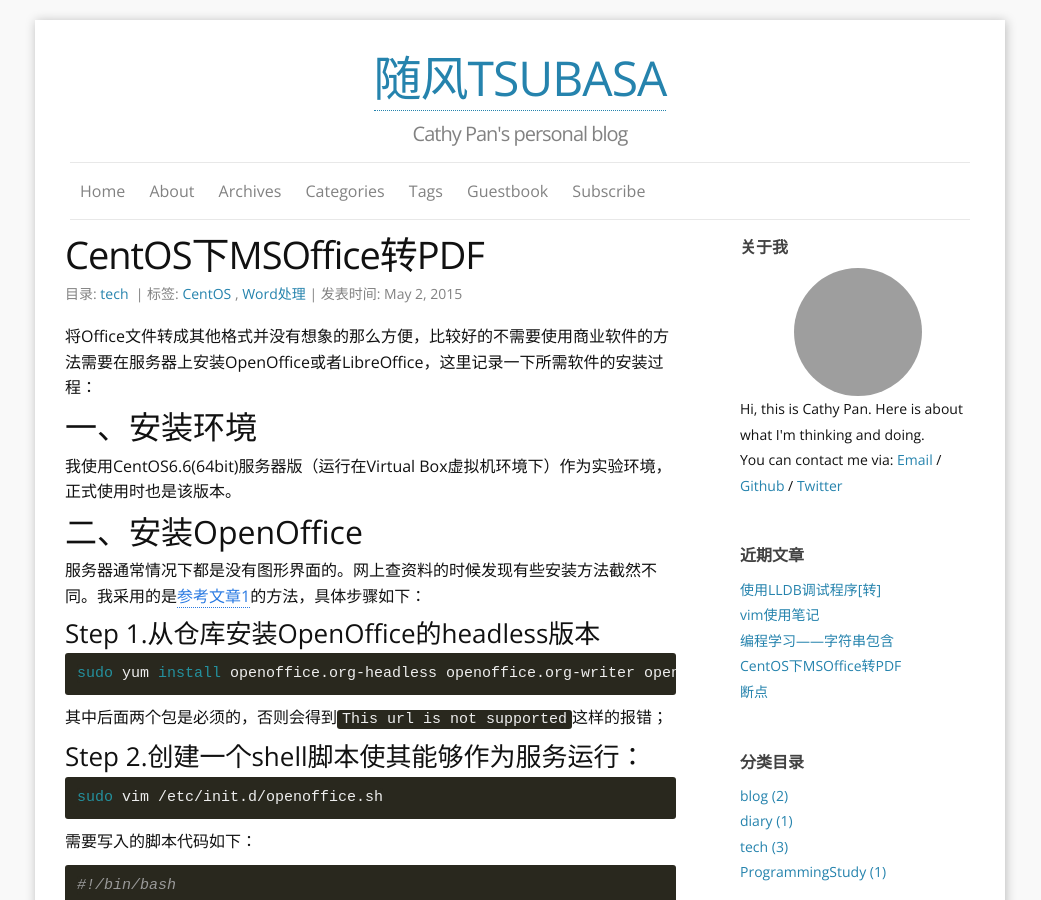
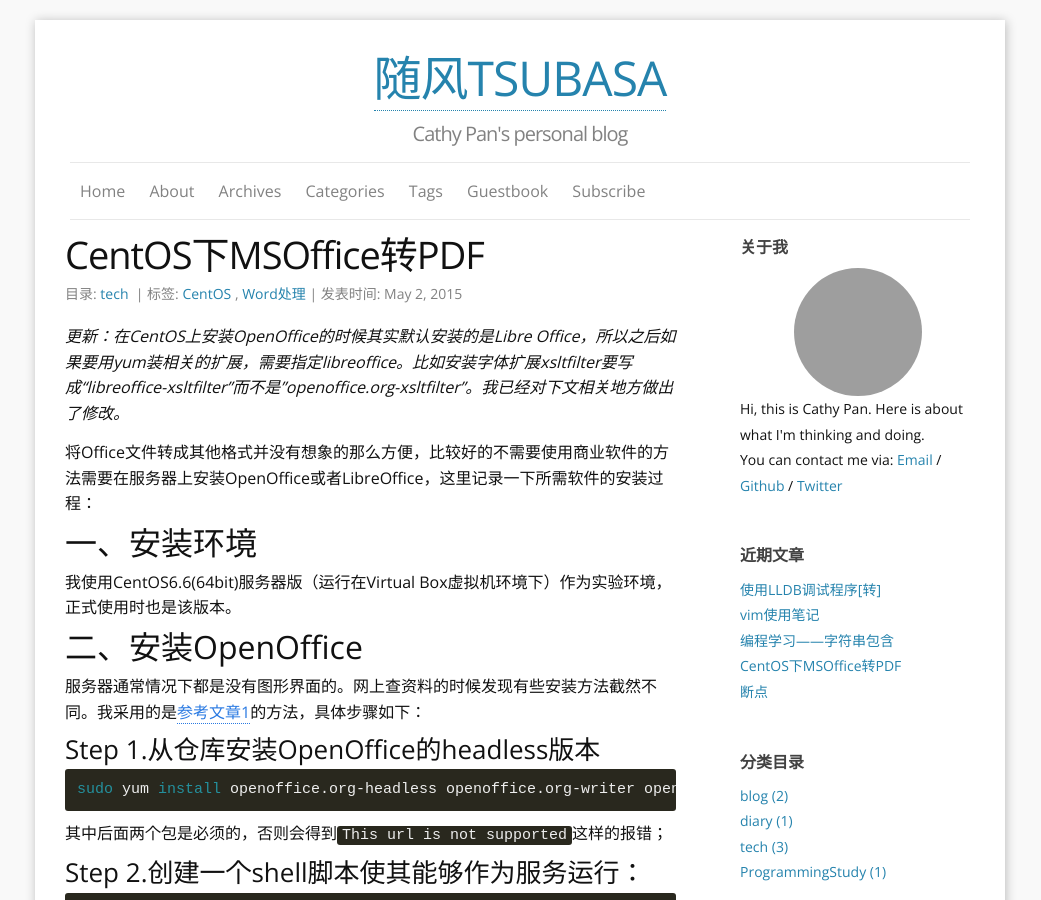
Before and after one commit to VamosCathy/vamoscathy.github.io, a Jekyll site: the page built from _posts/2015-5-2-convert-msoffice-to-pdf-in-centos.md, in a window 1280 px wide and 900 px high. Shown: the whole window, without its empty margins (120-1161 px from the left). Built offline with Jekyll 4.4.1, drawn with Linux system fonts in a browser that asks for light colours; comment, search, counter and statistics services are not loaded; some of the changed text lies outside the part shown; grey boxes are pictures that could not be loaded.

Commit message:
更新安装libreoffice相关扩展的描述

```diff
--- a/_posts/2015-5-2-convert-msoffice-to-pdf-in-centos.md
+++ b/_posts/2015-5-2-convert-msoffice-to-pdf-in-centos.md
@@ -9,7 +9,7 @@
 comments: true
 description: 在网站上显示文档的时候，pdf格式往往是比较便捷的处理格式。而平时在编辑时我们使用MSOffice更为便捷。在这种情况下，我们需要一种自动的将Office文档转换为pdf的方式。本文就是介绍了在CentOS6系统下Office转pdf工具的安装使用方法。
 ---
-
+*更新：在CentOS上安装OpenOffice的时候其实默认安装的是Libre Office，所以之后如果要用yum装相关的扩展，需要指定libreoffice。比如安装字体扩展xsltfilter要写成“libreoffice-xsltfilter”而不是"openoffice.org-xsltfilter"。我已经对下文相关地方做出了修改。*
 
 将Office文件转成其他格式并没有想象的那么方便，比较好的不需要使用商业软件的方法需要在服务器上安装OpenOffice或者LibreOffice，这里记录一下所需软件的安装过程：
 
@@ -124,7 +124,7 @@
 sudo yum install openoffice.org-pyuno
 {% endhighlight %}
 
-另外再下几个包，例如支持中文的`openoffice.org-langpack-zh_CN.x86_64`以及`openoffice.org-xsltfilter.x86_64`。之后如果有相关依赖可以使用`yum search openoffice`进行搜索。
+另外再下几个包，例如支持中文的`libreoffice-langpack-zh_CN.x86_64`以及`libreoffice-xsltfilter.x86_64`。之后如果有相关依赖可以使用`yum search libreoffice`进行搜索。
 
 ### Step 2.下载安装UNOCONV
 RedHat系列rpm包下载页面[在此][4]，我下载的是0.5版本：
```
